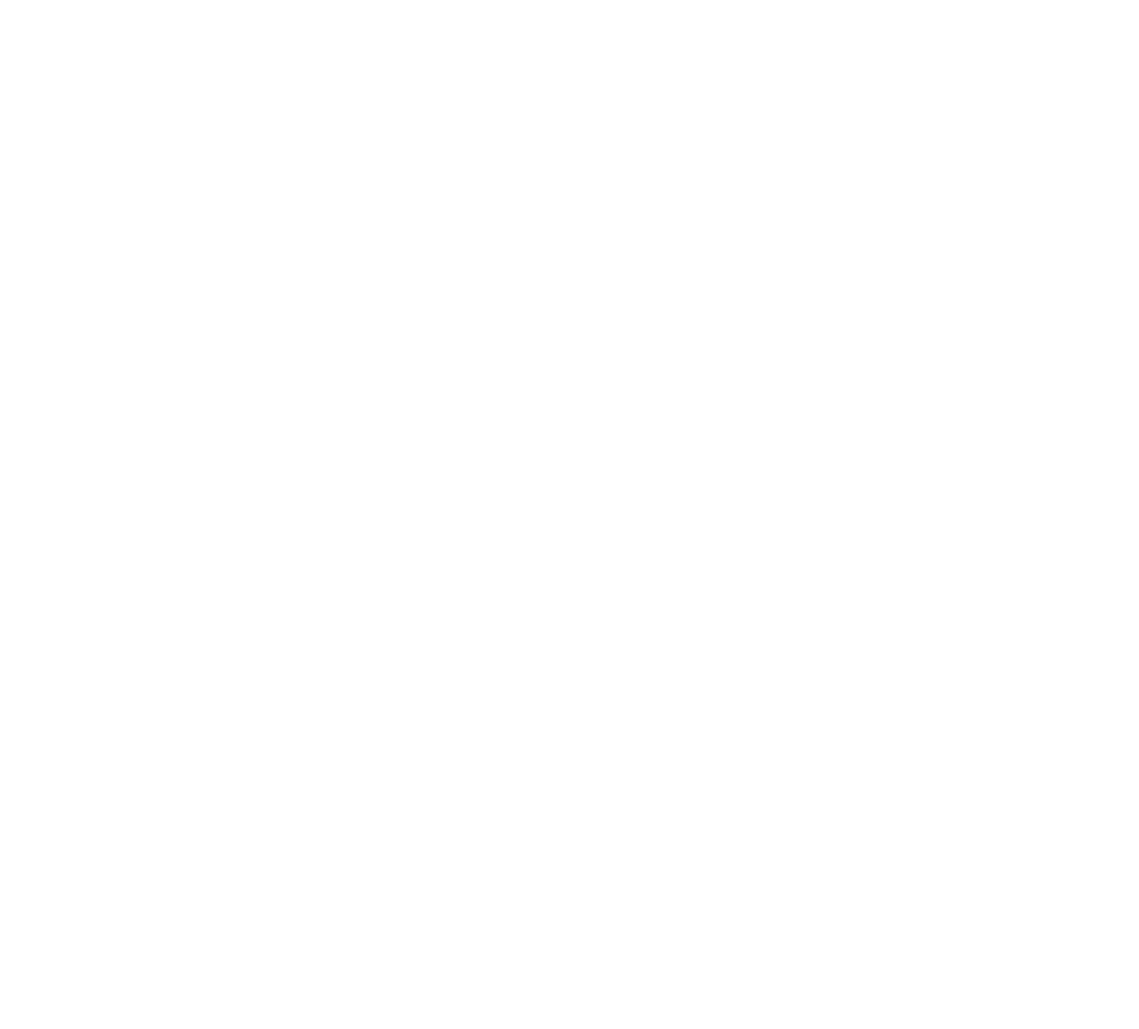
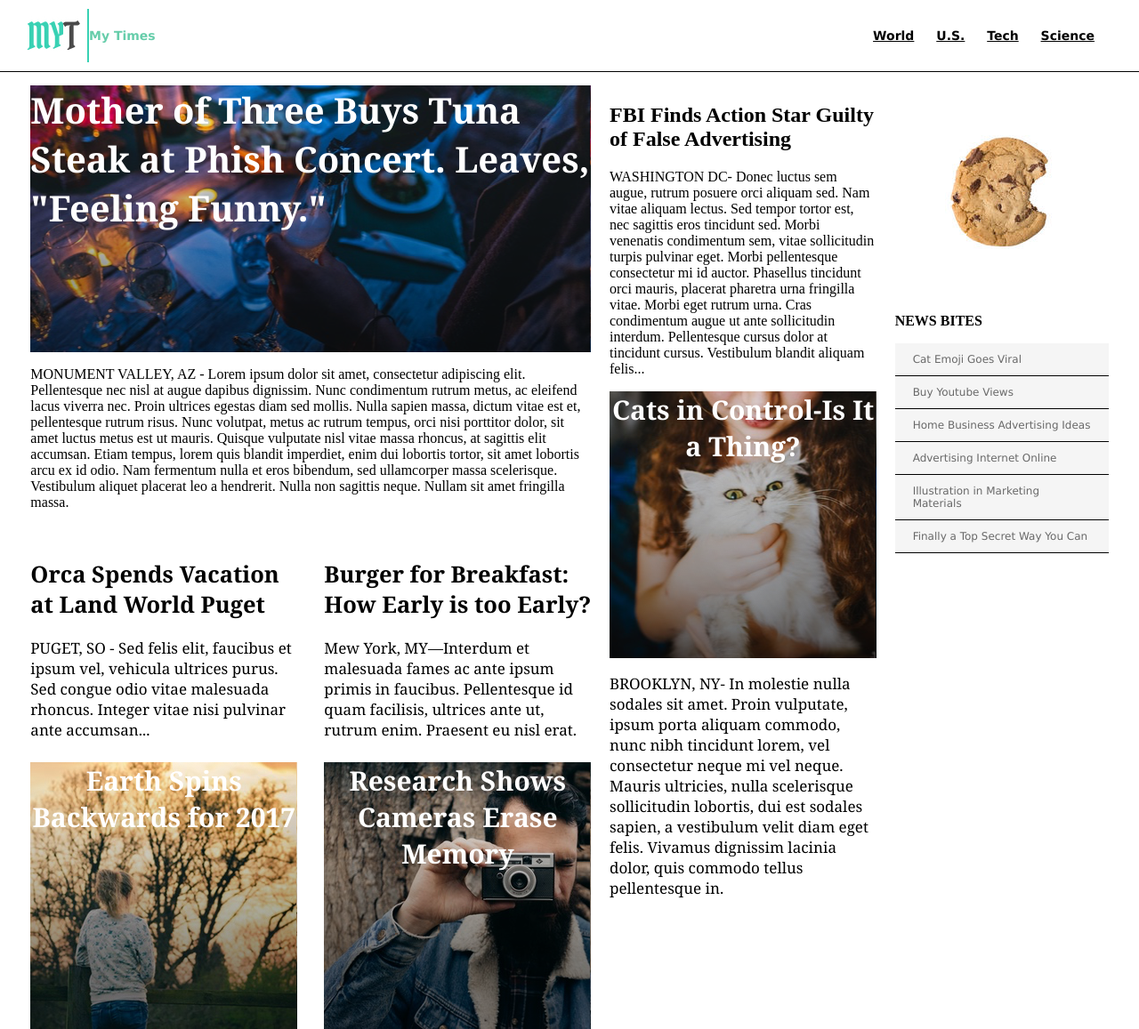
Before and after one commit to timothyfranklinpowers/My-Times, a plain HTML site: page index.html in a window 1280 px wide. Shown: the whole page at 89% size. Before the commit the page ends 800 px from the top, so only its background shows below. Drawn offline with Linux system fonts and the light colour scheme.

Commit message:
much progress

```diff
--- a/Resources/style.css
+++ b/Resources/style.css
@@ -0,0 +1,113 @@
+body{
+  margin: 0px;
+}
+header{
+  display: flex;
+  font-family: Verdana;
+  font-size: 14px;
+  font-weight: bold;
+  border-bottom: 1px solid black;
+  position: fixed;
+  height: 80px;
+  width: 100%;
+  align-items: center;
+  background-color: white;
+}
+header .logo{
+  color: MediumAquamarine;
+}
+header a{
+  color: black;
+}
+.logo{
+  display: flex;
+  align-items: center;
+  flex-grow: 1;
+  padding-left: 30px;
+}
+nav{
+  padding-right: 40px;
+  display: block;
+}
+nav span{
+  padding: 20px 10px;
+}
+.main{
+  display: flex;
+  margin: 0 auto;
+  justify-content: space-around;
+  max-width: 1232px;
+  padding-top: 96px;
+}
+.column.large{
+  width: 630px;
+}
+.column.medium{
+  width: 300px;
+}
+.column.small{
+  width: 240px;
+}
+.column{
+  flex-direction: column;
+  display: flex;
+}
+.stories{
+  display: flex;
+  justify-content: space-between;
+  margin-top: 17px;
+}
+.stories .storycomment{
+  height: 250px;
+}
+.story span{
+  justify-content: space-around;
+}
+.story{
+  display: flex;
+  flex-direction: column;
+  width: 300px;
+}
+.storysublink{
+  font-family: Georgia;
+  font-weight: bold;
+  font-size: 30px;
+  color: white;
+  display: flex;
+  height: 300px;
+  text-align: center;
+  display: block;
+}
+.storycomment{
+  font-family: Georgia;
+  font-size: 17px;
+  color: black;
+}
+.storysublink.primary{
+  background-image: url("./MainStory.png");
+  background-size: auto;
+  font-size: 40px;
+  text-align: left;
+}
+.storysublink.fall{
+  background-image: url("./Fall.png");
+}
+.storysublink.camera{
+  background-image: url("./Photographer.png");
+}
+.storysublink.cat{
+  background-image: url("./Cat.png");
+}
+.links span{
+  background-color: WhiteSmoke;
+  font-family: Verdana;
+  font-size: 12px;
+  color: DimGray;
+  border-bottom: 1px solid black;
+  display: block;
+  padding: 11px 20px;
+}
+.links h3{
+  font-size: 16px;
+  font-weight: bold;
+}
--- a/index.html
+++ b/index.html
@@ -6,6 +6,88 @@
   <link rel="stylesheet" href="./Resources/style.css" type="text/css">
 </head>
 <body>
-
+  <!--Header Section-->
+  <header>
+    <div class=logo>
+      <img src="./Resources/Logo.jpg" alt="logo">
+      <span>
+        My Times
+      </span>
+    </div>
+    <nav>
+      <span>
+        <a href="#">World</a>
+      </span>
+      <span>
+        <a href="#">U.S.</a>
+      </span>
+      <span>
+        <a href="#">Tech</a>
+      </span>
+      <span>
+        <a href="#">Science</a>
+      </span>
+    </nav>
+  </header>
+  <!--Main Section-->
+  <main>
+    <div class="main">
+      <div class="column large">
+        <div class="storysublink primary">
+          <span>Mother of Three Buys Tuna Steak at Phish Concert. Leaves, "Feeling Funny."</span>
+        </div>
+        <div class="picturestory">
+          <p>
+            MONUMENT VALLEY, AZ - Lorem ipsum dolor sit amet, consectetur adipiscing elit. Pellentesque nec nisl at augue dapibus dignissim. Nunc condimentum rutrum metus, ac eleifend lacus viverra nec. Proin ultrices egestas diam sed mollis. Nulla sapien massa, dictum vitae est et, pellentesque rutrum risus. Nunc volutpat, metus ac rutrum tempus, orci nisi porttitor dolor, sit amet luctus metus est ut mauris. Quisque vulputate nisl vitae massa rhoncus, at sagittis elit accumsan. Etiam tempus, lorem quis blandit imperdiet, enim dui lobortis tortor, sit amet lobortis arcu ex id odio. Nam fermentum nulla et eros bibendum, sed ullamcorper massa scelerisque. Vestibulum aliquet placerat leo a hendrerit. Nulla non sagittis neque. Nullam sit amet fringilla massa.
+          </p>
+        </div>
+        <div class="stories">
+          <div class="story">
+            <div class="storycomment">
+              <h2>Orca Spends Vacation at Land World Puget</h2>
+              <span>PUGET, SO - Sed felis elit, faucibus et ipsum vel, vehicula ultrices purus. Sed congue odio vitae malesuada rhoncus. Integer vitae nisi pulvinar ante accumsan...</span>
+            </div>
+            <div class="storysublink fall">
+              <span>Earth Spins Backwards for 2017</span>
+            </div>
+          </div>
+          <div class="story">
+            <div class="storycomment">
+              <h2>Burger for Breakfast: How Early is too Early?</h2>
+              <span>Mew York, MY—Interdum et malesuada fames ac ante ipsum primis in faucibus. Pellentesque id quam facilisis, ultrices ante ut, rutrum enim. Praesent eu nisl erat.</span>
+            </div>
+            <div class="storysublink camera">
+              <span>Research Shows Cameras Erase Memory</span>
+            </div>
+          </div>
+        </div>
+      </div>
+      <div class="column medium">
+        <div class="storythree">
+          <h2>FBI Finds Action Star Guilty of False Advertising</h2>
+          <p>
+            WASHINGTON DC- Donec luctus sem augue, rutrum posuere orci aliquam sed. Nam vitae aliquam lectus. Sed tempor tortor est, nec sagittis eros tincidunt sed. Morbi venenatis condimentum sem, vitae sollicitudin turpis pulvinar eget. Morbi pellentesque consectetur mi id auctor. Phasellus tincidunt orci mauris, placerat pharetra urna fringilla vitae. Morbi eget rutrum urna. Cras condimentum augue ut ante sollicitudin interdum. Pellentesque cursus dolor at tincidunt cursus. Vestibulum blandit aliquam felis...
+          </p>
+        </div>
+        <div class="storyfour">
+          <div class="storysublink cat">
+            <span>Cats in Control-Is It a Thing?</span>
+          </div>
+          <div class="storycomment">
+            <p>
+              BROOKLYN, NY- In molestie nulla sodales sit amet. Proin vulputate, ipsum porta aliquam commodo, nunc nibh tincidunt lorem, vel consectetur neque mi vel neque. Mauris ultricies, nulla scelerisque sollicitudin lobortis, dui est sodales sapien, a vestibulum velit diam eget felis. Vivamus dignissim lacinia dolor, quis commodo tellus pellentesque in.
+            </p>
+          </div>
+        </div>
+      </div>
+      <div class="column small">
+        <img src="./Resources/Cookie.png" alt="Cookie" />
+        <div class="links">
+          <h3>NEWS BITES</h3>
+          <span>Cat Emoji Goes Viral</span> <span>Buy Youtube Views</span> <span>Home Business Advertising Ideas</span> <span>Advertising Internet Online</span> <span>Illustration in Marketing Materials</span> <span>Finally a Top Secret Way You Can</span>
+        </div>
+      </div>
+    </div>
+  </main>
 </body>
 </html>
```
Also changed, not shown: Resources/Cat.png (added), Resources/Cookie.png (added), Resources/Fall.png (added), Resources/Logo.jpg (added), Resources/MainStory.png (added), Resources/Photographer.png (added). Lines whose indentation alone changed are shown as unchanged.
